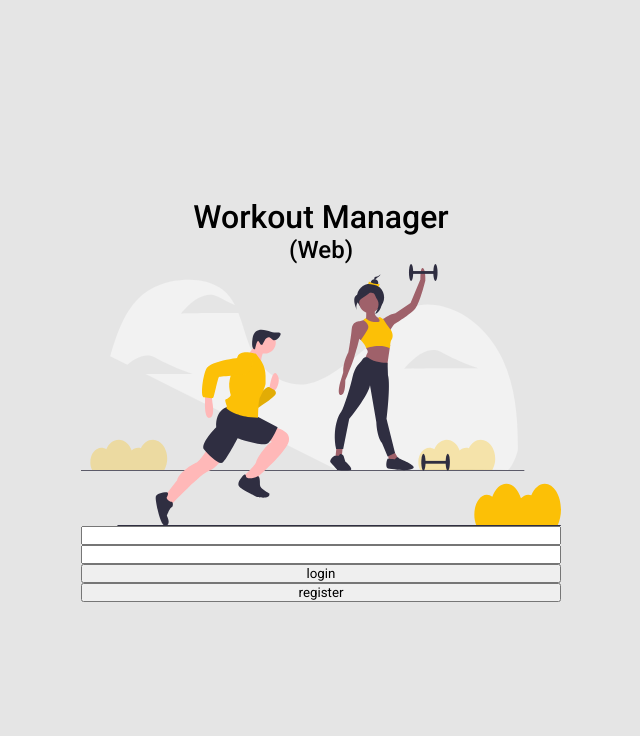
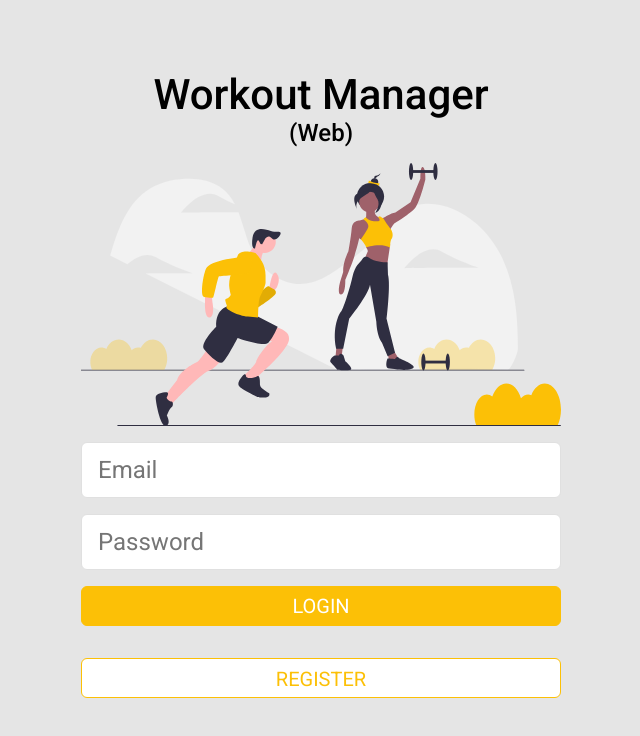
Before and after one commit to rwtrecs/workout-manager-web, a React (Create React App) app: page / in a window 1280 px wide. Shown: the top 736 px of the page, without its empty margins (319-959 px from the left). Built offline with nearby package versions, Linux system fonts and the light colour scheme.

Commit message:
:nail_care: style: login screen (edits)

```diff
--- a/public/index.html
+++ b/public/index.html
@@ -2,7 +2,9 @@
 <html lang="en">
   <head>
     <meta charset="utf-8" />
-    <meta name="viewport" content="width=device-width, initial-scale=1" />
+    <meta
+      name="viewport"
+      content="minimum-scale=1, initial-scale=1, width=device-width" />
 
     <link
       rel="apple-touch-icon"
--- a/src/components/Login/index.tsx
+++ b/src/components/Login/index.tsx
@@ -11,11 +11,13 @@ export function Login() {
 
         <img src={logoImg} alt="Workout Manager (Web)" />
 
-        <input type="email" name="Email" />
-        <input type="password" name="Senha" />
-        <button type="submit">login</button>
+        <form action="" method="post">
+          <input type="email" name="email" placeholder="Email" />
+          <input type="password" name="senha" placeholder="Password" />
+          <button type="submit">login</button>
+        </form>
 
-        <button>register</button>
+        <a href="register/">register</a>
       </Content>
     </Container>
   )
--- a/src/components/Login/styles.ts
+++ b/src/components/Login/styles.ts
@@ -8,8 +8,58 @@ export const Content = styled.div`
   display: flex;
   flex-direction: column;
 
-  max-width: 600px;
-  min-width: 480px;
+  max-width: 37.5rem;
+  min-width: 30rem;
 
   text-align: center;
+
+  h1 {
+    font-size: 2.625rem;
+  }
+
+  h2, img, input {
+    margin-bottom: 1rem;
+  }
+
+  form {
+    display: grid;
+  }
+
+  input {
+    height: 3.5rem;
+    padding: 0.5rem 1rem;
+
+    border: 1px solid var(--gray);
+    border-radius: 0.375rem;
+    font-size: 1.5rem;
+    color: var(--text-body);
+
+    &:active, &:focus, &:focus-within {
+      border-color: var(--orange-1);
+      outline-color: var(--orange-1);
+    }
+  }
+
+  button[type="submit"], a {
+    height: 2.5rem;
+    margin-bottom: 2rem;
+
+    border: 1px solid var(--orange-1);
+    border-radius: 0.375rem;
+    text-align: center;
+    text-transform: uppercase;
+    font-size: 1.25rem;
+  }
+
+  button {
+    color: var(--white);
+    background-color: var(--orange-1);
+  }
+
+  a {
+    padding: 0.5rem;
+
+    color: var(--orange-1);
+    background-color: var(--white);
+  }
 `;
--- a/src/styles/global.ts
+++ b/src/styles/global.ts
@@ -54,6 +54,10 @@ export const GlobalStyle = createGlobalStyle`
     font-weight: 500;
   }
 
+  a:-webkit-any-link {
+    text-decoration: none;
+  }
+
   button {
     cursor: pointer;
   }
```
